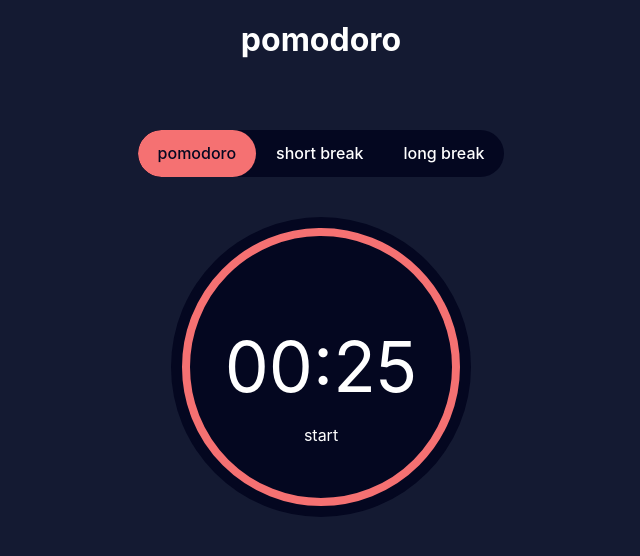
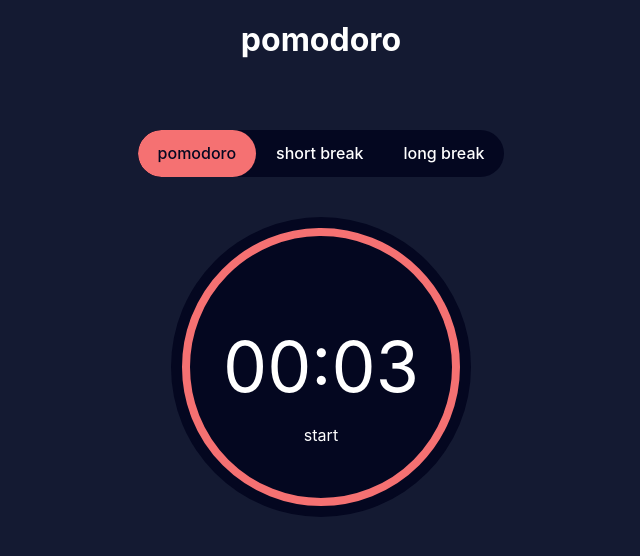
Before and after one commit to nurbolatk/pomodoro-timer, a React (Create React App) app: page / in a window 1280 px wide. Shown: the top 556 px of the page, without its empty margins (319-959 px from the left). Built offline with nearby package versions, Linux system fonts and the light colour scheme.

Commit message:
Refactor to several components, fix animation to start from 0th second

```diff
--- a/src/App.js
+++ b/src/App.js
@@ -1,12 +1,21 @@
-import { Timer } from './components/Timer';
+import { createContext } from 'react'
+import { Timer } from './components/Timer'
+
+export const PomodoroModesContext = createContext()
+
+const durations = {
+  work: 3, //  * 60,
+  short: 2, //  * 60,
+  long: 1, //  * 60,
+}
 
 function App() {
   return (
-    <div>
+    <PomodoroModesContext.Provider value={durations}>
       <h1>pomodoro</h1>
       <Timer />
-    </div>
-  );
+    </PomodoroModesContext.Provider>
+  )
 }
 
-export default App;
+export default App
--- a/src/components/Progress.js
+++ b/src/components/Progress.js
@@ -1,20 +1,18 @@
-import React from 'react';
-
 export const Progress = ({ progress }) => {
-  const newDashArray = (progress * 846).toFixed(0);
+  const newDashArray = (progress * 846).toFixed(0)
   return (
-    <svg className='progress-overlay'>
+    <svg className="progress-overlay">
       <circle
         r={135}
         cx={150}
         cy={150}
-        className={`progress-bar`}
-        stroke='var(--accent)'
-        fill='none'
-        stroke-width='8'
-        stroke-linecap='round'
+        className={`animated`}
+        stroke="var(--accent)"
+        fill="none"
+        strokeWidth="8"
+        strokeLinecap="round"
         strokeDasharray={`${newDashArray} 846`}
       />
     </svg>
-  );
-};
+  )
+}
--- /dev/null
+++ b/src/components/Tab.js
@@ -0,0 +1,11 @@
+export function Tab({ isActive, onClick, title, index }) {
+  function handleClick() {
+    onClick(index)
+  }
+
+  return (
+    <button className={`tab ${isActive ? 'active' : ''}`} onClick={handleClick}>
+      {title}
+    </button>
+  )
+}
--- /dev/null
+++ b/src/components/TabGroup.js
@@ -0,0 +1,34 @@
+import { Tab } from './Tab'
+
+const tabs = [
+  {
+    title: 'pomodoro',
+    index: 'work',
+  },
+  {
+    title: 'short break',
+    index: 'short',
+  },
+  {
+    title: 'long break',
+    index: 'long',
+  },
+]
+
+export function TabGroup({ currentState, onTabClick }) {
+  return (
+    <div className="tab-group">
+      {tabs.map((tab) => (
+        <Tab
+          key={tab.index}
+          title={tab.title}
+          index={tab.index}
+          isActive={currentState === tab.index}
+          onClick={() => {
+            onTabClick(tab.index)
+          }}
+        />
+      ))}
+    </div>
+  )
+}
--- a/src/components/Timer.js
+++ b/src/components/Timer.js
@@ -1,103 +1,84 @@
-import { useEffect, useState } from 'react';
-import { Progress } from './Progress';
-
-function displayTimeLeft(secondsLeft) {
-  const minutes = Math.floor(secondsLeft / 60);
-  const seconds = secondsLeft % 60;
-  return `${pad(minutes)}:${pad(seconds)}`;
-}
-
-function pad(number) {
-  if (number < 10) {
-    return `0${number}`;
-  }
-  return number.toString();
-}
+import { useContext, useEffect, useState } from 'react'
+import { PomodoroModesContext } from '../App'
+import { displayTimeLeft } from '../utils'
+import { Progress } from './Progress'
+import { TabGroup } from './TabGroup'
 
 export function Timer() {
+  const modes = useContext(PomodoroModesContext)
+
   const [currentState, setCurrentState] = useState({
-    initial: 25,
     state: 'work',
-    duration: 25,
-  });
+    duration: modes.work,
+    isRunning: false,
+  })
 
-  const [isRunning, setIsRunning] = useState(false);
+  const [animationDuration, setAnimationDuration] = useState(currentState.duration)
 
   useEffect(() => {
-    if (isRunning) {
-      const now = Date.now();
-      const then = now + currentState.duration * 1000;
+    if (currentState.isRunning) {
+      setAnimationDuration(currentState.duration - 1)
+
+      const now = Date.now()
+      const then = now + currentState.duration * 1000
 
       const timer = setTimeout(() => {
-        const secondsLeft = Math.round((then - Date.now()) / 1000);
+        const secondsLeft = Math.round((then - Date.now()) / 1000)
 
-        if (secondsLeft >= 0) {
+        if (secondsLeft > 0) {
           setCurrentState({
             ...currentState,
             state: currentState.state,
             duration: secondsLeft,
-          });
+          })
+          setAnimationDuration(secondsLeft - 1)
         } else {
-          setCurrentState({
-            ...currentState,
-            duration: currentState.initial,
-          });
-          setIsRunning(false);
+          if (currentState.state === 'work') {
+            setCurrentState({
+              state: 'short',
+              duration: modes.short,
+              isRunning: false,
+            })
+            setAnimationDuration(modes.short)
+          } else {
+            setCurrentState({
+              state: 'work',
+              duration: modes.work,
+              isRunning: false,
+            })
+            setAnimationDuration(modes.work)
+          }
         }
-      }, 1000);
+      }, 1000)
 
-      return () => clearTimeout(timer);
+      return () => clearTimeout(timer)
     }
-  }, [isRunning, currentState]);
+  }, [currentState, modes])
+
+  function changeState(newState) {
+    setCurrentState({
+      state: newState,
+      duration: modes[newState],
+      isRunning: false,
+    })
+    setAnimationDuration(modes[newState])
+  }
+
+  function toggleIsRunning() {
+    setCurrentState({
+      ...currentState,
+      isRunning: !currentState.isRunning,
+    })
+  }
 
   return (
     <main>
-      <div className='tab-group'>
-        <button
-          className={`tab ${currentState.state === 'work' ? 'active' : ''}`}
-          onClick={() =>
-            setCurrentState({
-              initial: 25,
-              state: 'work',
-              duration: 25,
-            })
-          }
-        >
-          pomodoro
-        </button>
-        <button
-          className={`tab ${currentState.state === 'short' ? 'active' : ''}`}
-          onClick={() =>
-            setCurrentState({
-              initial: 5,
-              state: 'short',
-              duration: 5,
-            })
-          }
-        >
-          short break
-        </button>
-        <button
-          className={`tab ${currentState.state === 'long' ? 'active' : ''}`}
-          onClick={() =>
-            setCurrentState({
-              initial: 20,
-              state: 'long',
-              duration: 20,
-            })
-          }
-        >
-          long break
-        </button>
-      </div>
-      <button
-        onClick={() => setIsRunning(!isRunning)}
-        className='timer-container'
-      >
-        <div className='time'>{displayTimeLeft(currentState.duration)}</div>
-        <p className='timer-controls'>{isRunning ? 'pause' : 'start'}</p>
-        <Progress progress={currentState.duration / currentState.initial} />
+      <TabGroup currentState={currentState.state} onTabClick={changeState} />
+      <button onClick={toggleIsRunning} className="timer-container">
+        <div className="time">{displayTimeLeft(currentState.duration)}</div>
+        <p className="timer-controls">{currentState.isRunning ? 'pause' : 'start'}</p>
+        <Progress progress={animationDuration / modes[currentState.state]} />
       </button>
     </main>
-  );
+  )
 }
--- a/src/index.css
+++ b/src/index.css
@@ -18,19 +18,16 @@ body {
   padding: 0;
   font-size: 1.6rem;
   line-height: 1.2;
-  height: 100%;
   color: white;
-  font-family: -apple-system, BlinkMacSystemFont, 'Segoe UI', 'Roboto', 'Oxygen',
-    'Ubuntu', 'Cantarell', 'Fira Sans', 'Droid Sans', 'Helvetica Neue',
-    sans-serif;
+  font-family: -apple-system, BlinkMacSystemFont, 'Segoe UI', 'Roboto', 'Oxygen', 'Ubuntu', 'Cantarell', 'Fira Sans',
+    'Droid Sans', 'Helvetica Neue', sans-serif;
   -webkit-font-smoothing: antialiased;
   -moz-osx-font-smoothing: grayscale;
   background-color: var(--background);
 }
 
 code {
-  font-family: source-code-pro, Menlo, Monaco, Consolas, 'Courier New',
-    monospace;
+  font-family: source-code-pro, Menlo, Monaco, Consolas, 'Courier New', monospace;
 }
 
 button {
@@ -108,6 +105,6 @@ main {
   height: 300px;
 }
 
-.progress-bar {
+.animated {
   transition: all linear 1s;
 }
--- /dev/null
+++ b/src/utils/index.js
@@ -0,0 +1,12 @@
+function pad(number) {
+  if (number < 10) {
+    return `0${number}`
+  }
+  return number.toString()
+}
+
+export function displayTimeLeft(secondsLeft) {
+  const minutes = Math.floor(secondsLeft / 60)
+  const seconds = secondsLeft % 60
+  return `${pad(minutes)}:${pad(seconds)}`
+}
```
